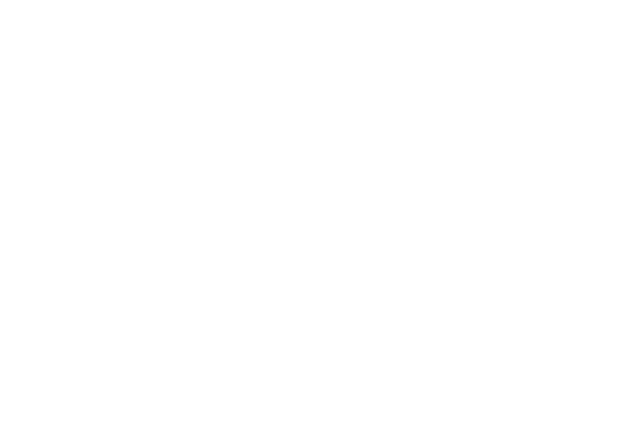
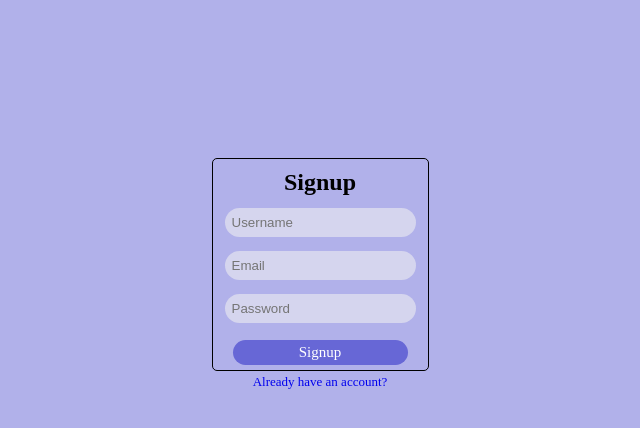
Before and after one commit to SammarJuneja/BankWeb, a plain HTML site: page signup.html in a window 1280 px wide. Shown: the whole page, without its empty margins (320-960 px from the left). Drawn offline with Linux system fonts and the light colour scheme.

Commit message:
Add signup and forgotPass page

```diff
--- a/signup.html
+++ b/signup.html
@@ -0,0 +1,104 @@
+<!DOCTYPE html>
+<html lang="en">
+<head>
+    <meta charset="UTF-8">
+    <meta name="viewport" content="width=device-width, initial-scale=1.0">
+    <title>Signup</title>
+    <style>
+         body {
+            display: flex;
+            flex-direction: column;
+            justify-content: center;
+            align-items: center;
+            background: rgb(177, 177, 234);
+        }
+
+        .box {
+            margin-top: 150px;
+            display: flex;
+            flex-direction: column;
+            border: 1px solid black;
+            background: rgb(177, 177, 234);
+            border-radius: 5px;
+            padding: 5px;
+        }
+
+        input {
+            padding: 7px;
+            margin: 7px;
+            outline: none;
+            border-radius: 15px;
+            border: none;
+            background: rgb(213, 213, 238);
+            color: black;
+        }
+
+        .signupButton {
+            border: none;
+            border-radius: 50px;
+            text-align: center;
+            padding: 4px;
+            margin-top: 10px;
+            margin-left: 15px;
+            margin-right: 15px;
+            font-size: 15px;
+            background: rgb(103, 103, 214);
+            color: white;
+        }
+
+        .signupText {
+            text-align: center;
+            margin: 5px;
+        }
+
+        .login {
+            margin: 3px;
+            font-size: 13px;
+        }
+
+        a {
+            text-decoration: none;
+        }
+    </style>
+</head>
+<body>
+    <div class="box">
+        <h2 class="signupText">Signup</h2>
+        <input id="username" type="text" placeholder="Username">
+        <input id="email" type="text" placeholder="Email">
+        <input id="password" type="password" placeholder="Password">
+        <a class="signupButton" href="home.html">Signup</a>
+    </div>
+    <div class="login">
+        <a href="index.html">Already have an account?</a>
+    </div>
+</body>
+
+<script>
+    const username = document.getElementById("username");
+    const email = document.getElementById("email");
+    const password = document.getElementById("password");
+    const apiLink = "";
+
+    async function login() {
+        try {
+            const result = await fetch(`${apiLink}`, {
+                method: "POST",
+                headers: {
+                    "Content-type": "application/json"
+                },
+                body: JSON.stringify({
+                    username: username,
+                    email: email,
+                    password: password
+                })
+            });
+
+            const data = await result.json();
+            localStorage.setItem("token", data.token);
+        } catch (error) {
+            console.error(error);
+        }
+    }
+</script>
+</html>
```
Also changed, not shown: forgotPassword.html (added, +67 -0 lines), index.html (+8 -1 lines), home.html (added), login.html (deleted).
